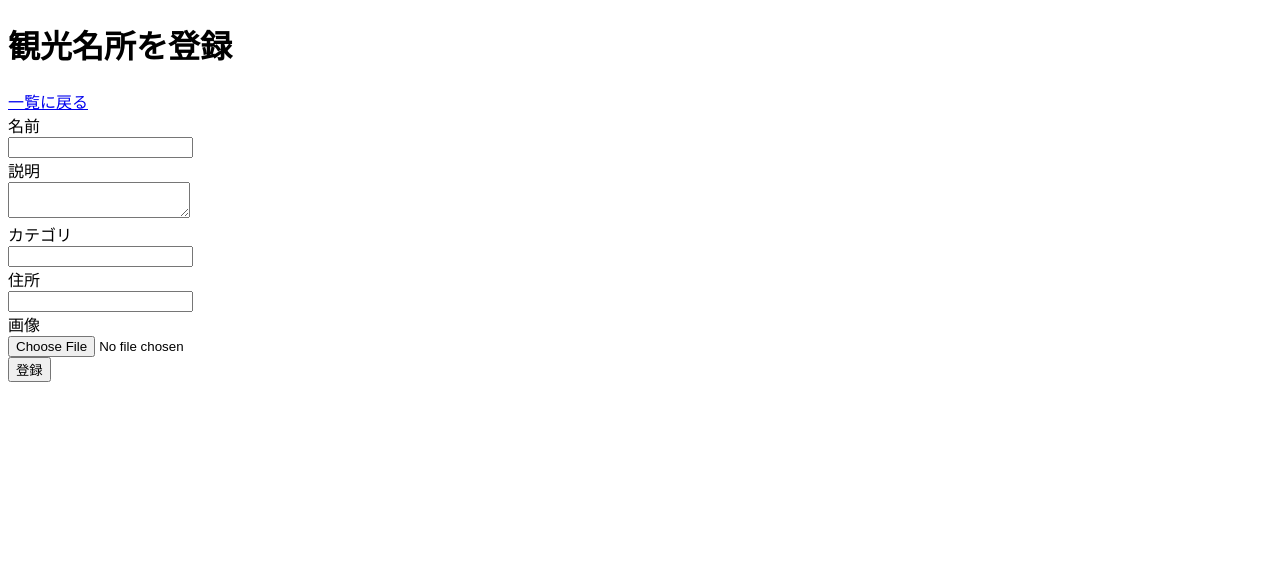
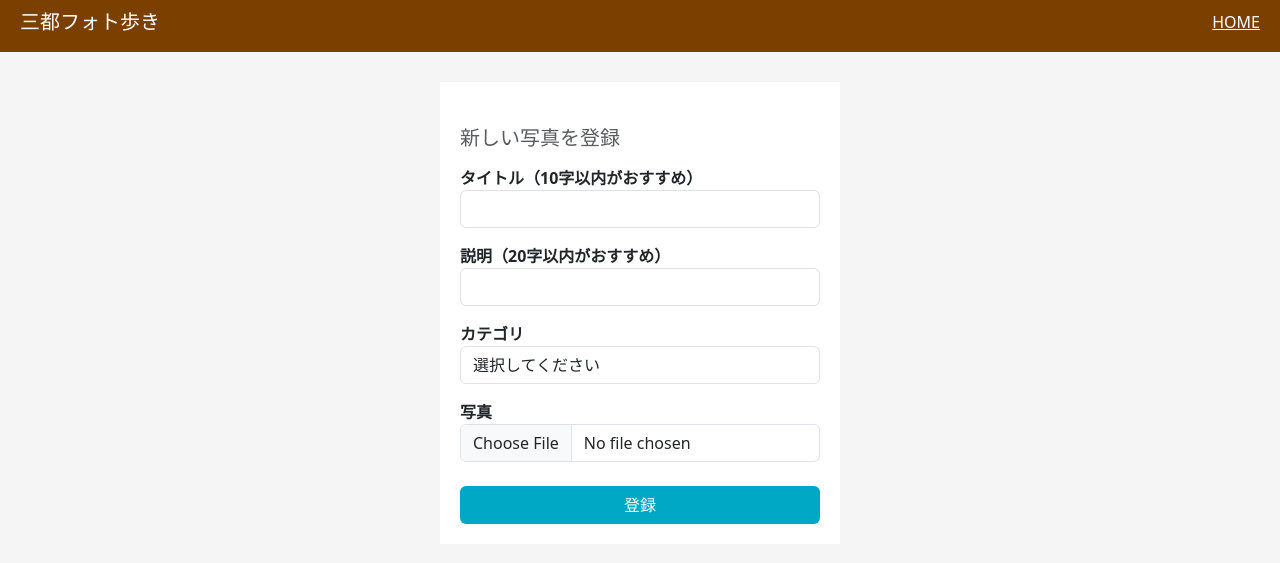
Before and after one commit to jun-sunabaco-dev/tourist-attractions-App, a Flask app: page /add in a window 1280 px wide. Shown: the top 563 px of the page. Run offline with Flask 3, Linux system fonts and the light colour scheme.

Commit message:
デザインを整え（ヘッダーindex.htmlとそろえる、<style>加える）、カテゴリーをプルダウンに変更しました。

```diff
--- a/templates/add.html
+++ b/templates/add.html
@@ -2,34 +2,82 @@
 <html lang="ja">
 <head>
     <meta charset="UTF-8">
-    <title>観光名所を登録</title>
+    <title>新しい写真を登録</title>
+    <!-- <title>観光名所を登録</title> -->
+    <meta name="viewport" content="width=device-width, initial-scale=1.0">
+    <link href="https://cdn.jsdelivr.net/npm/bootstrap@5.3.0/dist/css/bootstrap.min.css" rel="stylesheet">
+    <!-- style追加 -->
+    <style>
+        body { background: #f5f5f5; }
+        .header {
+          background: #7b3f00;
+          color: white;
+          padding: 10px 20px;
+          display: flex;
+          justify-content: space-between;
+        }
+        .form-box {
+          background: white;
+          padding: 20px;
+        margin: 30px auto;
+         max-width: 400px;
+        }
+        .btn-custom {
+            background: #00a8c6;
+            color: white;
+            width: 100%;
+        }
+    </style>
 </head>
 <body>
-    <h1>観光名所を登録</h1>
-    <a href="{{ url_for('index') }}">一覧に戻る</a>
 
-    <form method="POST" enctype="multipart/form-data">
+<!-- ヘッダー -->
+<div class="header">
+  <h5>三都フォト歩き</h5>
+  <a href="index.html" class="text-white">HOME</a>
+</div>
+
+<!-- フォーム -->
+<div class="form-box">
+  <h5 class="mt-4 text-muted">新しい写真を登録</h5>
+    <!-- <h1>観光名所を登録</h1> -->
+    <!-- <a href="{{ url_for('index') }}">一覧に戻る</a> -->
+
+    <form class="mt-3" method="POST" enctype="multipart/form-data">
+        <div class="mb-3">
+            <label class="fw-semibold">タイトル（10字以内がおすすめ）</label>
+            <input type="text" class="form-control" name="name" required>
+            <!-- <label>名前</label><br> -->
+            <!-- <input type="text" name="name" required> -->
+        </div>
+        <div class="mb-3">
+            <label class="fw-semibold">説明（20字以内がおすすめ）</label>
+            <input type="text" class="form-control" name="description">
+            <!-- <label>説明</label><br> -->
+            <!-- <textarea name="description"></textarea> -->
+        </div>
+        <div class="mb-3">
+            <label class="fw-semibold">カテゴリ</label>
+            <select class="form-control" name="category" required>
+                <option value="">選択してください</option>
+                <option value="今治">今治</option>
+                <option value="寝屋川">寝屋川</option>
+                <option value="富山">富山</option>
+            </select>
+            <!-- <input type="text" class="form-control" name="category"> -->
+        </div>
+       <!--  <div class="mb-3">
+            <label>住所</label>
+            <input type="text" name="address">
+        </div> -->
         <div>
-            <label>名前</label><br>
-            <input type="text" name="name" required>
+            <label class="fw-semibold">写真</label><br>
+            <input type="file" class="form-control" name="image" required>
         </div>
-        <div>
-            <label>説明</label><br>
-            <textarea name="description"></textarea>
-        </div>
-        <div>
-            <label>カテゴリ</label><br>
-            <input type="text" name="category">
-        </div>
-        <div>
-            <label>住所</label><br>
-            <input type="text" name="address">
-        </div>
-        <div>
-            <label>画像</label><br>
-            <input type="file" name="image">
-        </div>
-        <button type="submit">登録</button>
+
+        <button type="submit" class="btn btn-custom mt-4">登録</button>
     </form>
+</div>
+
 </body>
 </html>
```
